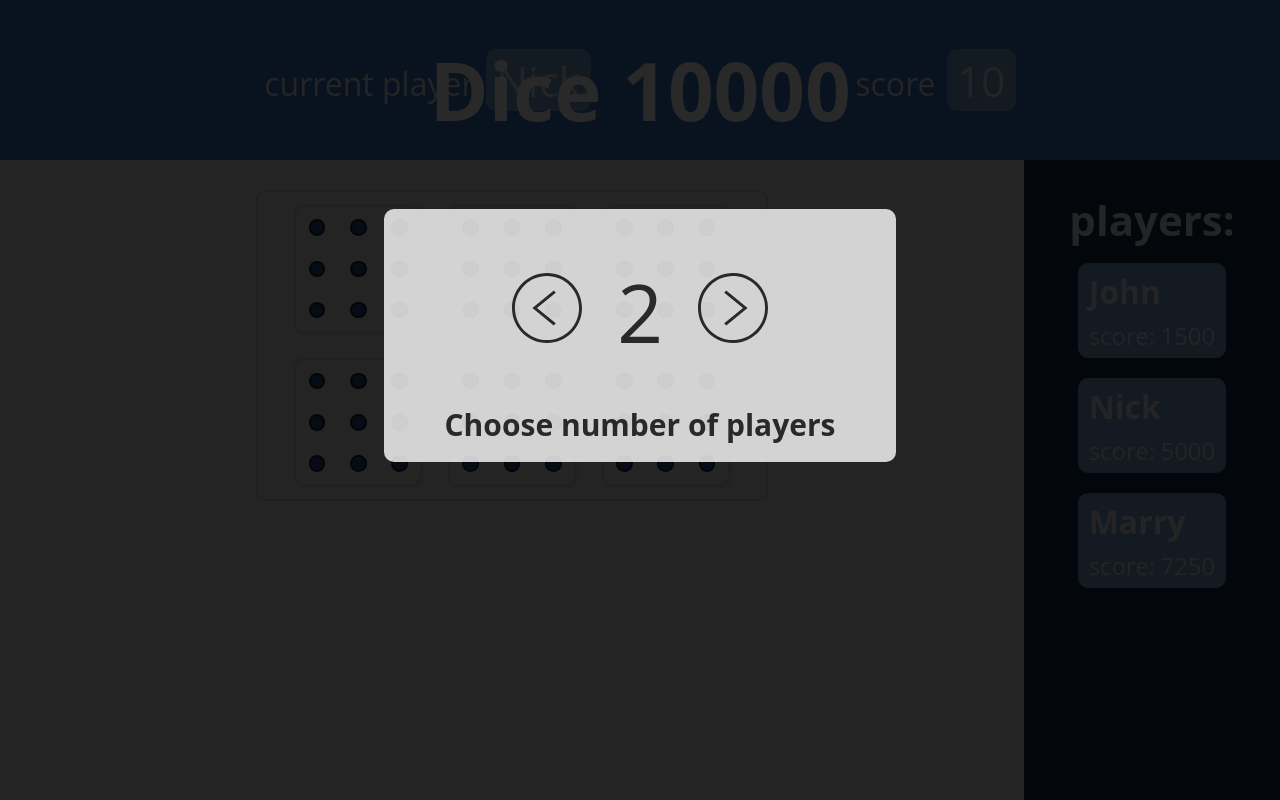
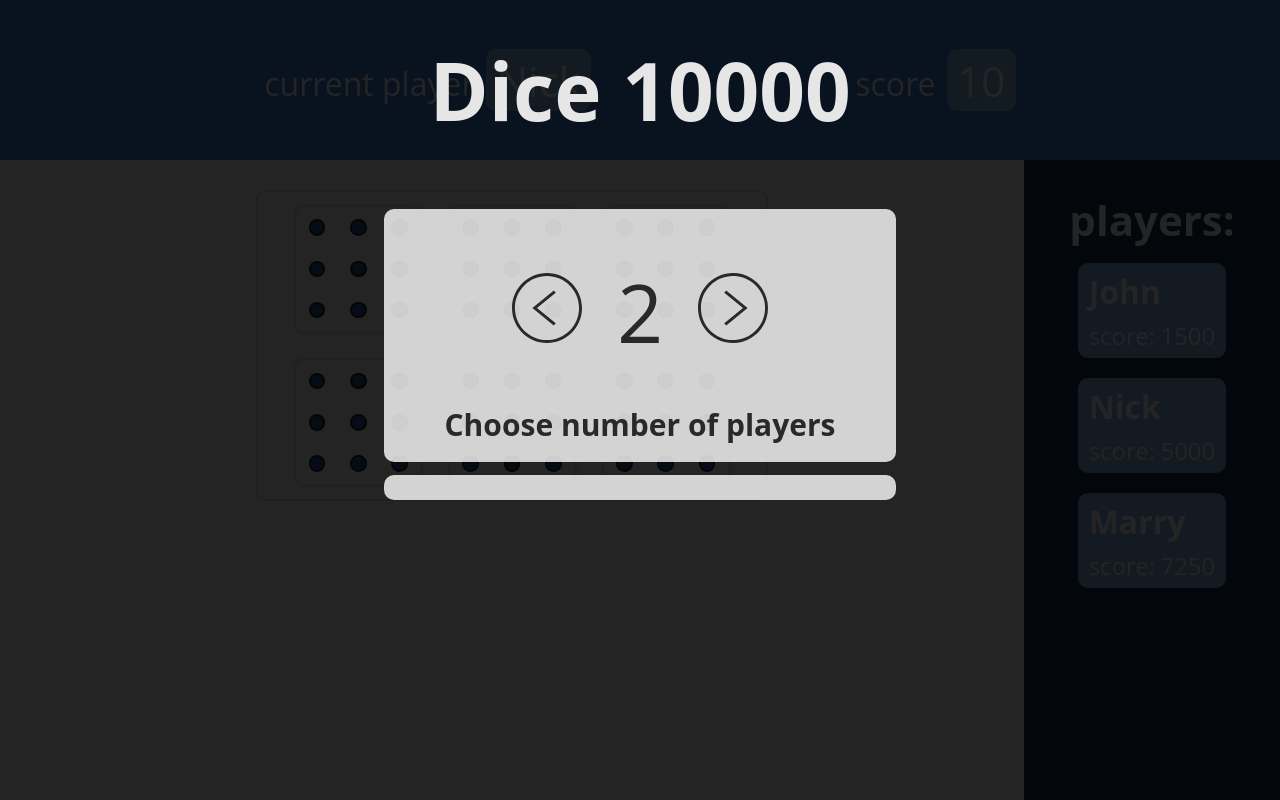
Before and after one commit to AvidDollars/Dice-10000, a plain HTML site: page index.html in a window 1280 px wide. Drawn offline with nearby package versions, Linux system fonts and the light colour scheme; files that its build step writes are made by us from their sources.

Commit message:
added .intro__submit-players + few small stylistical changes

```diff
--- a/sass/_layout.scss
+++ b/sass/_layout.scss
@@ -20,7 +20,6 @@ body {
     &-h2 {
         text-align: center;
     }
-
 }
 
 .intro {
@@ -30,6 +29,11 @@ body {
     background-color: rgba(0, 0, 0, 0.85);
     min-width: 100vw;
     min-height: 100vh;
+
+    &__submit-players {
+        @include pad-box-intro;
+        margin-top: 1vw;
+    }
 
     .icon {
         $width: 7rem;
@@ -41,12 +45,14 @@ body {
         transition: all 0.3s;
 
         &:hover {
+            cursor: pointer;
             fill: var(--primary-color-default);
         }
       }
 
     &__h1 {
         @include font-intro;
+        color: var(--white-oldest)
     }
 
     &__players {
```
